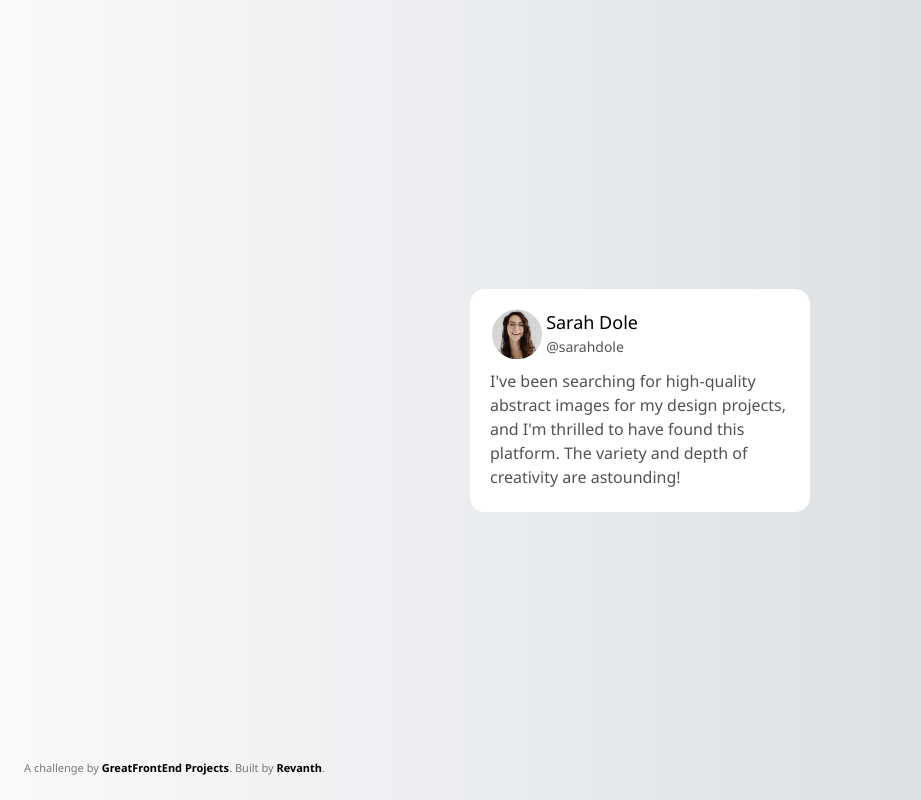
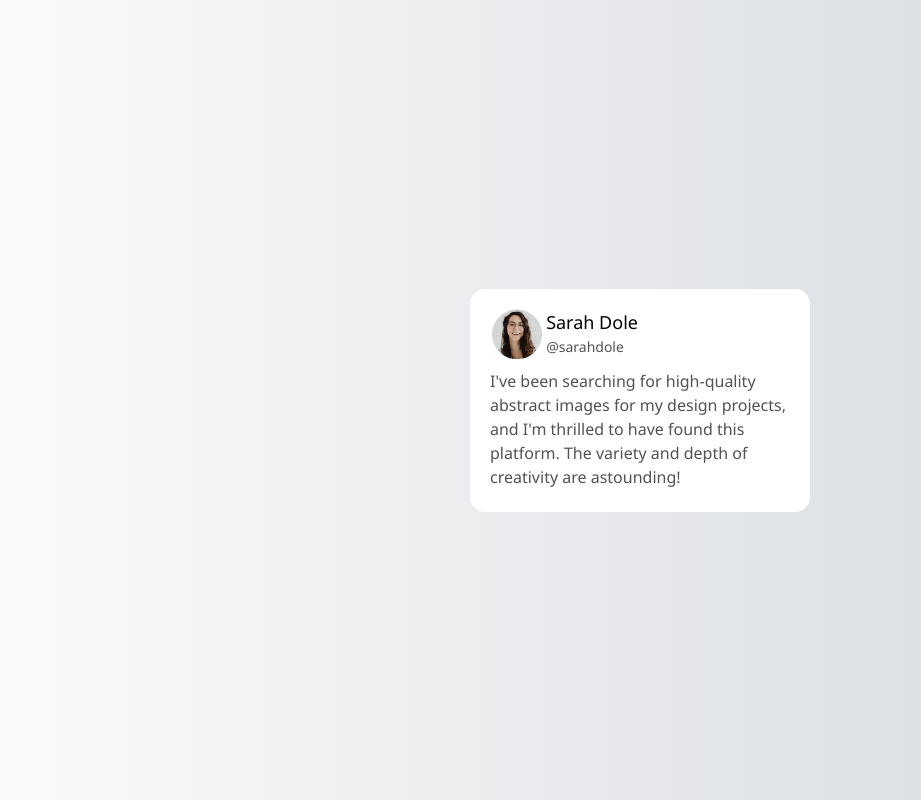
Before and after one commit to revi97/Testimonial-Card, a plain HTML site: page index.html in a window 1280 px wide. Shown: the whole page, without its empty margins (0-921 px from the left). Drawn offline with nearby package versions, Linux system fonts and the light colour scheme.

Commit message:
Update index.html

```diff
--- a/index.html
+++ b/index.html
@@ -45,7 +45,7 @@
     -->
 
     <!-- Attribute this challenge to yourself! -->
-    <div class="credits">
+   <!-- <div class="credits">
       A challenge by
       <a
         href="https://www.greatfrontend.com/projects?ref=challenges"
@@ -54,7 +54,9 @@
       >. Built by
       <a href="https://www.greatfrontend.com/u/revi" target="_blank"
         >Revanth</a
-      >.
+      >
+
+      -->
     </div>
     <script src="js/index.js"></script>
   </body>
```
